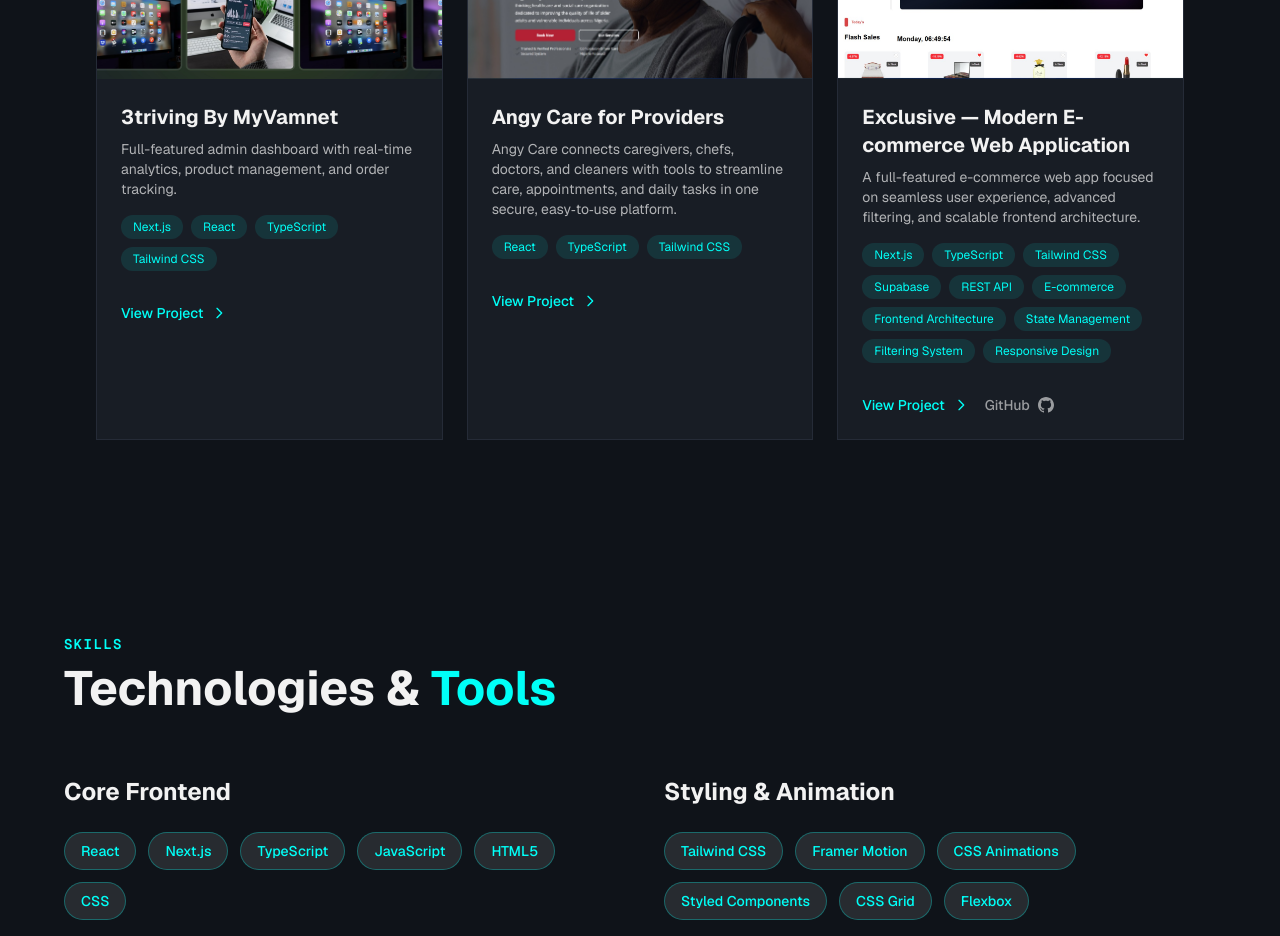
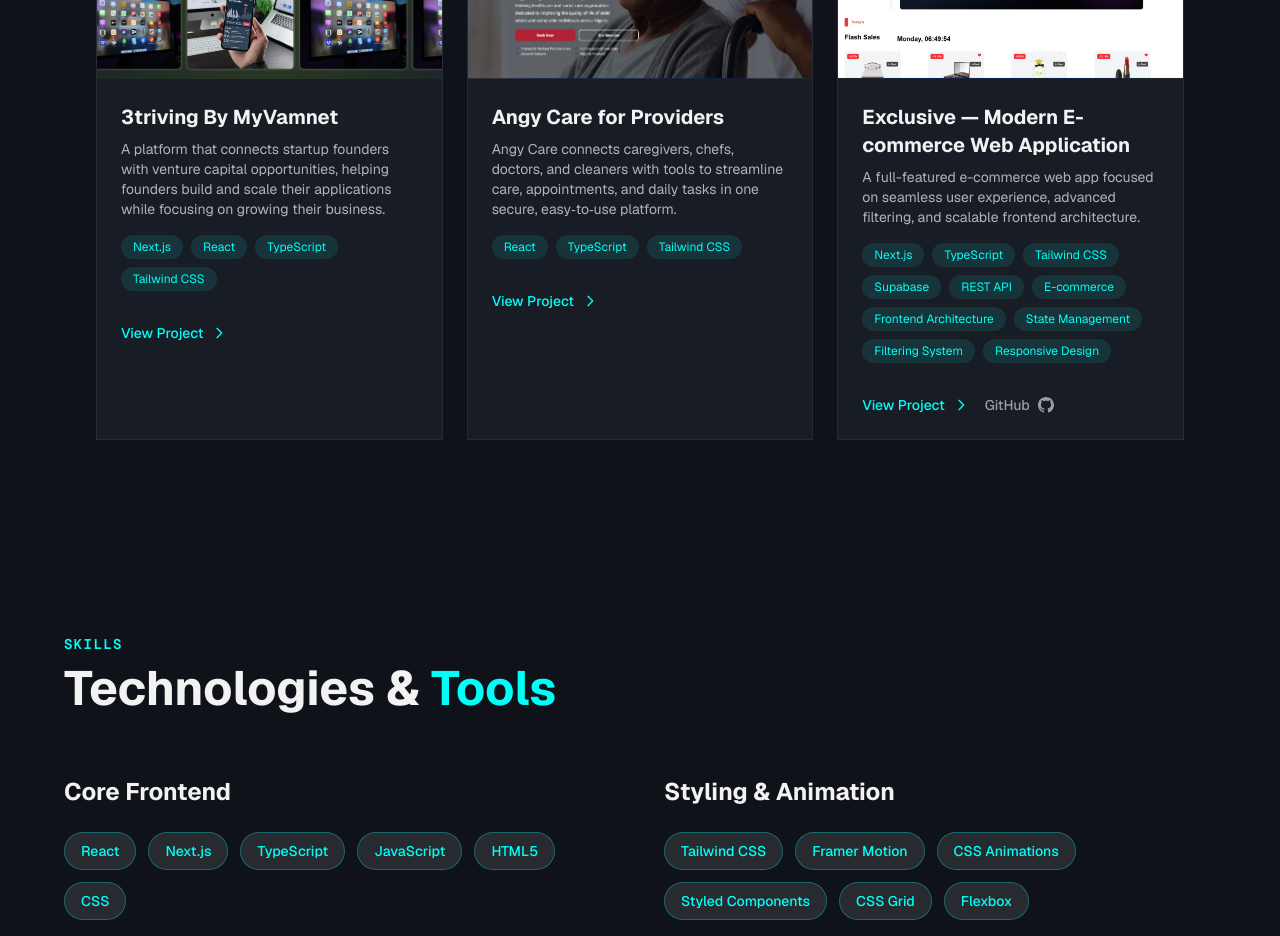
Before and after one commit to irorerejuliet/IRORERE_JULIET, a Next.js app: page / in a window 1280 px wide. Shown: the part 2120-3056 px from the top of the page. Built offline with nearby package versions, Linux system fonts and the light colour scheme.

Commit message:
refactor: update project description for 3triving By MyVamnet

```diff
--- a/data/projects.ts
+++ b/data/projects.ts
@@ -14,9 +14,9 @@ export const projects: Project[] = [
     id: "1",
     title: "3triving By MyVamnet",
     description:
-      "Full-featured admin dashboard with real-time analytics, product management, and order tracking.",
+      "A platform that connects startup founders with venture capital opportunities, helping founders build and scale their applications while focusing on growing their business.",
     longDescription:
-      "A modern e-commerce platform built with Next.js and TypeScript. Features include real-time inventory management, Stripe payment integration, user authentication, and a comprehensive admin dashboard for managing products and orders.",
+       "3triving By MyVamnet is an innovative platform designed to bridge the gap between venture capitalists and startup founders. The platform empowers founders by providing the tools, resources, and technical support needed to build and scale their applications efficiently, allowing them to focus more on business growth, strategy, and innovation.",
     tags: ["Next.js", "React", "TypeScript", "Tailwind CSS"],
     image: "/images/t3rive.jpeg",
     link: "https://www.3trive.com/",
```
